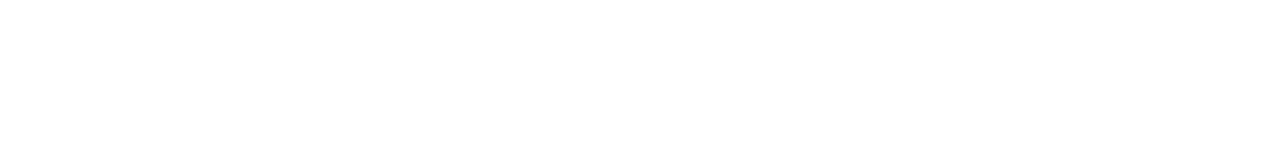
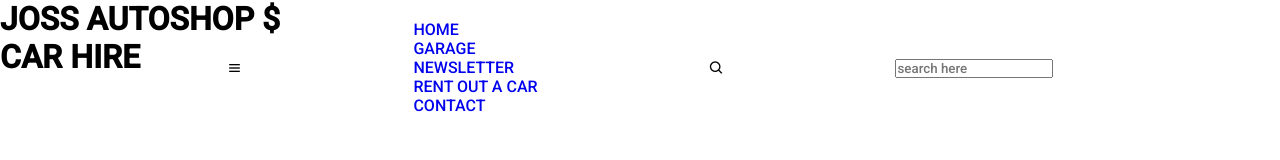
Before and after one commit to davidndiba/Phase-1-project-jossauto, a website: page index.html in a window 1280 px wide. Drawn offline with nearby package versions, Linux system fonts and the light colour scheme.

Commit message:
almost done

```diff
--- a/index.html
+++ b/index.html
@@ -8,6 +8,27 @@
     <link href='https://unpkg.com/boxicons@2.1.4/css/boxicons.min.css' rel='stylesheet'>
 </head>
 <body>
+    <h1>JOSS AUTOSHOP $ <br>CAR HIRE</h1>
+    <header>
+        <div class="nav">
+            <i class="bx bx-menu" id="icon"></i>
+            <ul>
+                <li><a href="#">HOME</a></li>
+                <li><a href="#">GARAGE</a></li>
+                <li><a href="#">NEWSLETTER</a></li>
+                <li><a href="#">RENT OUT A CAR</a></li>
+                <li><a href="#">CONTACT</a></li>
+            </ul>
+            <i class="bx bx-search" id="search-tag"></i>
+            <div class="searchbox">
+                <input type="search" name="" id="" placeholder="search here">
+
+            </div>
+
+
+        </div>
+
+    </header>
 
 
 </body>
--- a/style.css
+++ b/style.css
@@ -34,3 +34,29 @@
     text-decoration: none;
     box-sizing: border-box;
 }
+
+img{
+    width: 100%;
+}
+body{
+    color: var(text-decoration-color);
+}
+
+.nav{
+    max-width: 1068px;
+    margin-left: auto;
+    margin-right: auto;
+    display: flex;
+    align-items: center;
+    justify-content: space-around;
+    padding: 20px 35px;
+}
+
+header{
+    display: block;
+    width: 100%;
+    position: fixed;
+    top: 0;
+    left: 0;
+    z-index: 100;
+}
```
